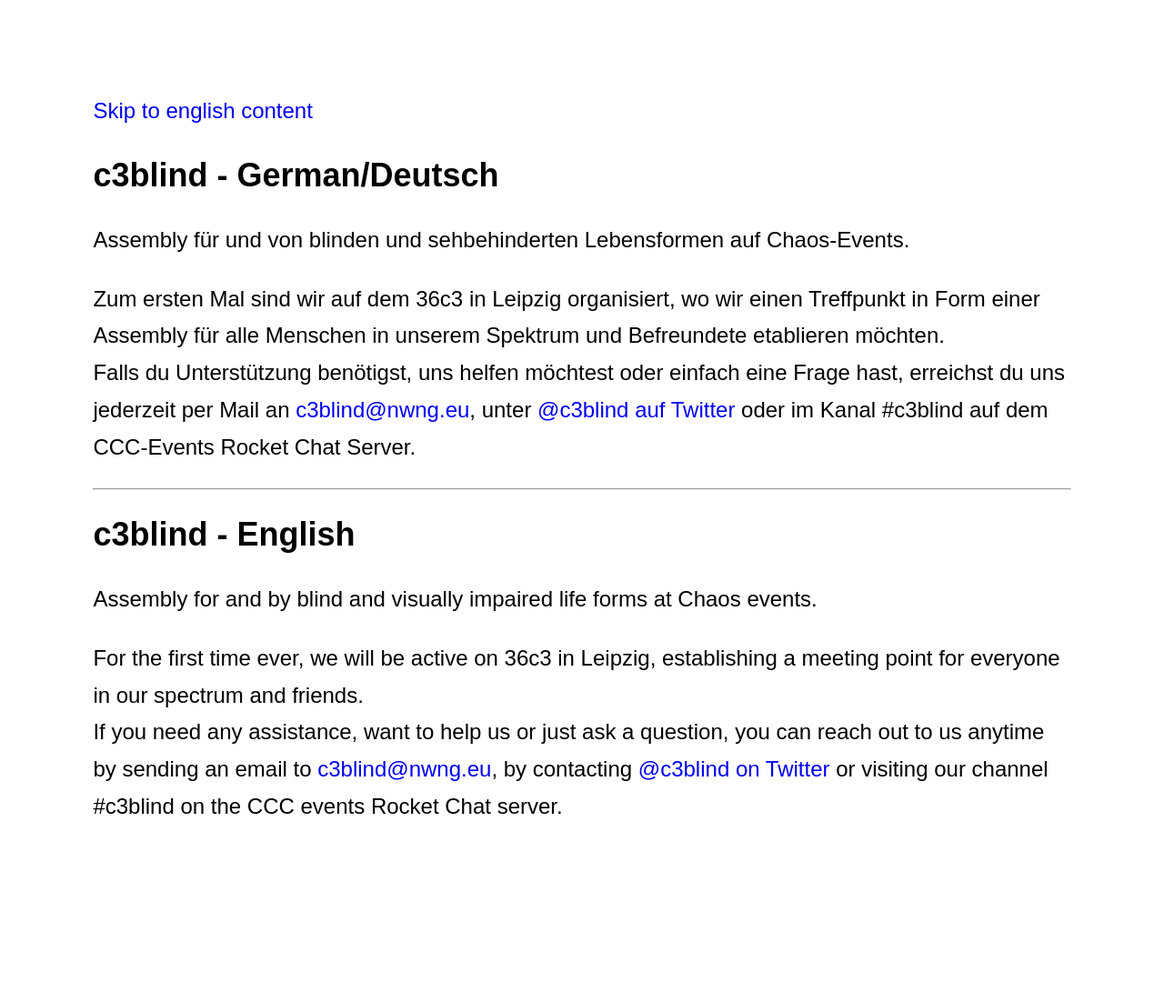
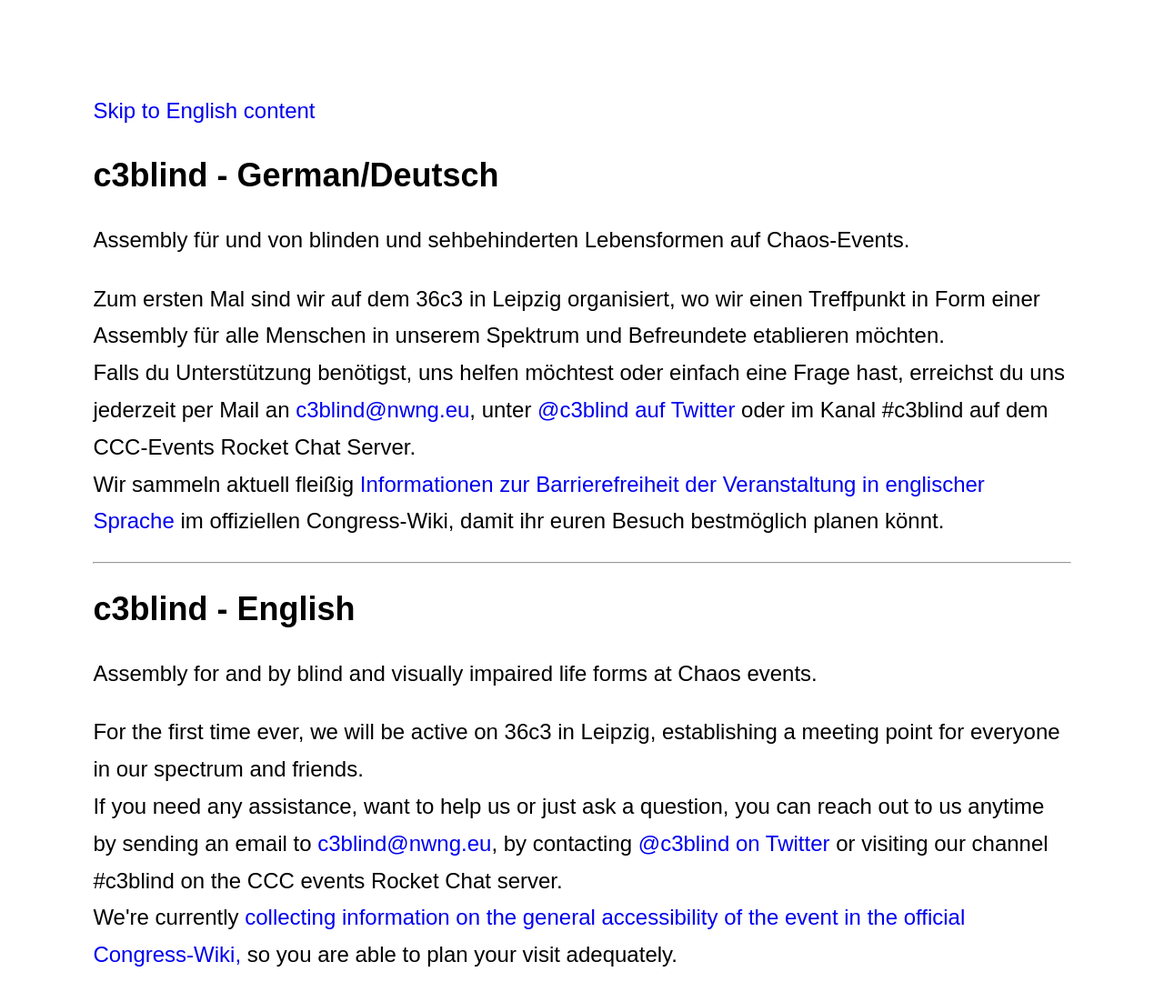
Before and after one commit to nkreer/c3blind, a plain HTML site: page index.html in a window 1280 px wide. Shown: the whole page at 91% size. Before the commit the page ends 1034 px from the top, so only its background shows below. Drawn offline with Linux system fonts and the light colour scheme.

Commit message:
Collecting accessibility info in wiki

```diff
--- a/index.html
+++ b/index.html
@@ -13,10 +13,11 @@
 
 <body>
 	<section lang="de">
-		<a href="#english" lang="en">Skip to english content</a>
+		<a href="#english" lang="en">Skip to English content</a>
 		<h1 aria-label="C3 Blind auf Deutsch">c3blind - German/Deutsch</h1>
 		Assembly für und von blinden und sehbehinderten Lebensformen auf Chaos-Events.
-		<p>Zum ersten Mal sind wir auf dem 36c3 in Leipzig organisiert, wo wir einen Treffpunkt in Form einer Assembly für alle Menschen in unserem Spektrum und Befreundete etablieren möchten.<br>Falls du Unterstützung benötigst, uns helfen möchtest oder einfach eine Frage hast, erreichst du uns jederzeit per Mail an <a href="mailto:c3blind@nwng.eu">c3blind@nwng.eu</a>, unter <a href="https://twitter.com/c3blind">@c3blind auf Twitter</a> oder im Kanal #c3blind auf dem CCC-Events Rocket Chat Server.</p>
+		<p>Zum ersten Mal sind wir auf dem 36c3 in Leipzig organisiert, wo wir einen Treffpunkt in Form einer Assembly für alle Menschen in unserem Spektrum und Befreundete etablieren möchten.<br>Falls du Unterstützung benötigst, uns helfen möchtest oder einfach eine Frage hast, erreichst du uns jederzeit per Mail an <a href="mailto:c3blind@nwng.eu">c3blind@nwng.eu</a>, unter <a href="https://twitter.com/c3blind">@c3blind auf Twitter</a> oder im Kanal #c3blind auf dem CCC-Events Rocket Chat Server.<br>
+		Wir sammeln aktuell fleißig <a href="https://events.ccc.de/congress/2019/wiki/index.php/Accessibility">Informationen zur Barrierefreiheit der Veranstaltung in englischer Sprache</a> im offiziellen Congress-Wiki, damit ihr euren Besuch bestmöglich planen könnt.</p>
 	</section>
 
 	<hr aria-hidden="true">
@@ -25,7 +26,8 @@
 		<h1 aria-label="C3 Blind in English">c3blind - English</h1>
 		Assembly for and by blind and visually impaired life forms at Chaos events.
 		<p>For the first time ever, we will be active on 36c3 in Leipzig, establishing a meeting point for everyone in our spectrum and friends.<br>
-		If you need any assistance, want to help us or just ask a question, you can reach out to us anytime by sending an email to <a href="mailto:c3blind@nwng.eu">c3blind@nwng.eu</a>, by contacting <a href="https://twitter.com/c3blind">@c3blind on Twitter</a> or visiting our channel #c3blind on the CCC events Rocket Chat server.</p>
+		If you need any assistance, want to help us or just ask a question, you can reach out to us anytime by sending an email to <a href="mailto:c3blind@nwng.eu">c3blind@nwng.eu</a>, by contacting <a href="https://twitter.com/c3blind">@c3blind on Twitter</a> or visiting our channel #c3blind on the CCC events Rocket Chat server.<br>
+		We're currently <a href="https://events.ccc.de/congress/2019/wiki/index.php/Accessibility">collecting information on the general accessibility of the event in the official Congress-Wiki,</a> so you are able to plan your visit adequately.</p>
 	</section>
 </body>
 
```
